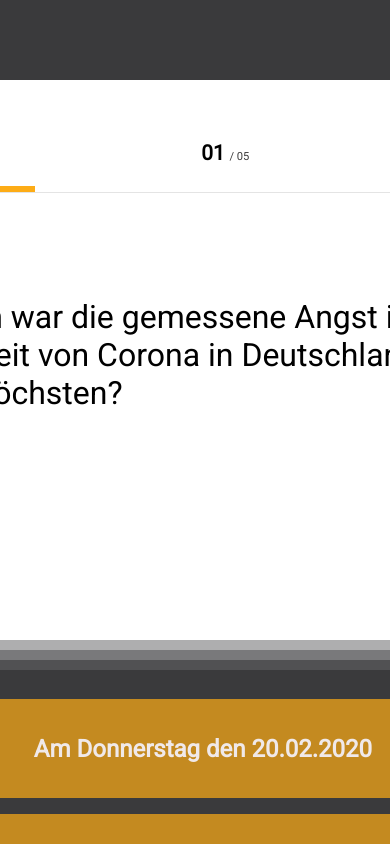
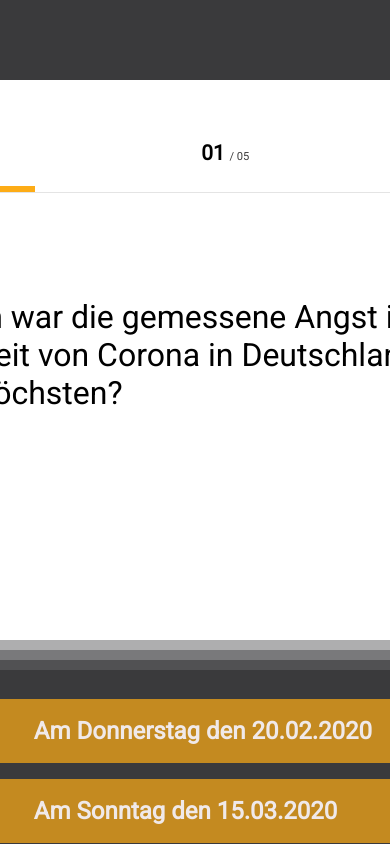
Before and after one commit to SaschaWebDev/corona-quiz, a React (Create React App) app in the folder corona-quiz/: page / in a window 390 px wide. Shown: the top 844 px of the page. Built offline with nearby package versions, Linux system fonts and the light colour scheme; the HTML template or start-up script is replaced by a standard one; a web font is replaced by a local one.

Commit message:
Added responsiveness for not so high monitors

```diff
--- a/corona-quiz/src/styles/Quiz.css
+++ b/corona-quiz/src/styles/Quiz.css
@@ -212,3 +212,21 @@
   font-family: 'Roboto', cursive;
   color: rgb(240, 233, 233);
 }
+
+
+
+
+@media screen and (max-height: 1056px) {
+  .upper-container {
+    max-height: 20rem;
+  }
+
+  .answer {
+    max-height: 4rem;
+    height: 4rem;
+  }
+
+
+
+
+}
```
